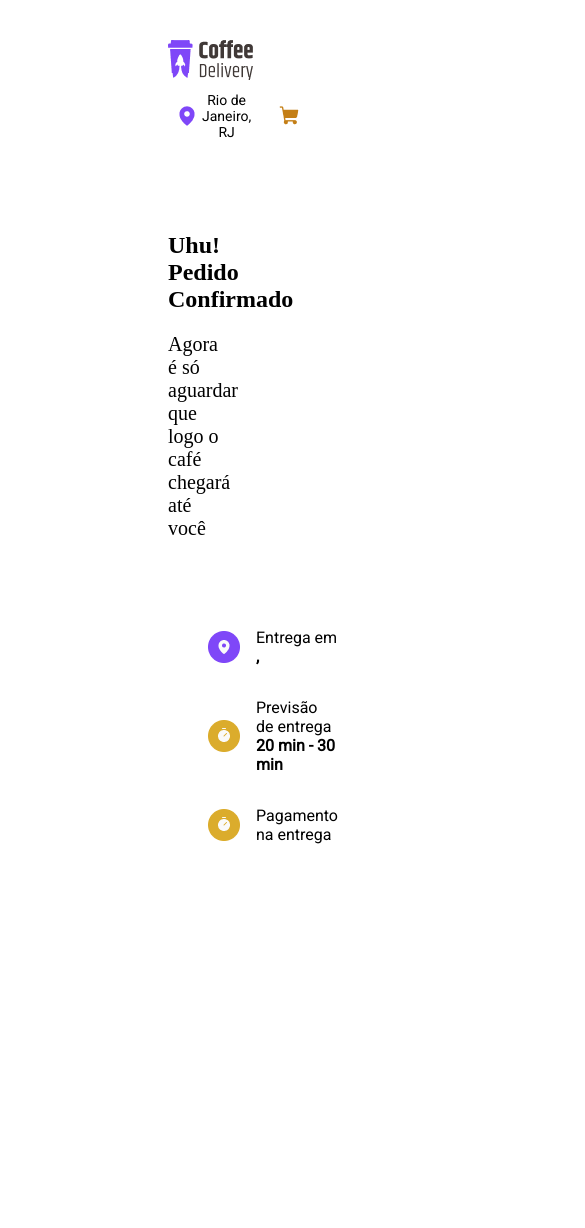
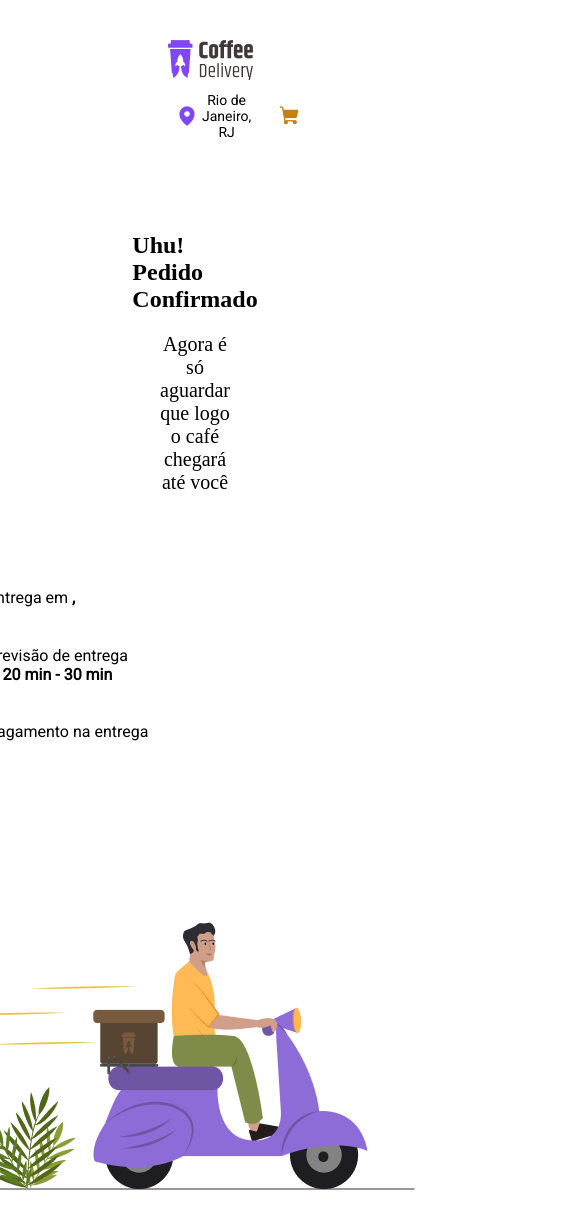
Before and after one commit to gustavocanepa10/coffee-delivery, a React (Vite) app: page /sucess in a window 390 px wide. Shown: the top 1228 px of the page, 585 px wide, since content can reach past the window. Before the commit the page ends 964 px from the top, so only its background shows below. Built offline with nearby package versions, Linux system fonts and the light colour scheme; the HTML template or start-up script is replaced by a standard one.

Commit message:
feat : responsiveness rules applied in all pages

```diff
--- a/src/components/CoffeeList/styles.module.css
+++ b/src/components/CoffeeList/styles.module.css
@@ -21,7 +21,7 @@
     gap: 5rem;
 }
 
-@media (max-width : 768px) {
+@media (max-width : 1024px) {
     .coffeeList {
         grid-template-columns: repeat(2,1fr);
         align-items: center;
--- a/src/components/Intro/styles.module.css
+++ b/src/components/Intro/styles.module.css
@@ -7,7 +7,7 @@
 
 }
 
-@media (max-width: 768px) {
+@media (max-width: 1024px) {
     .main {
         display: flex;
         flex-direction: column;
--- a/src/components/NavBar/styles.module.css
+++ b/src/components/NavBar/styles.module.css
@@ -10,7 +10,7 @@
   }
 }
 
-@media (max-width: 768px) {
+@media (max-width: 1024px) {
   header {
 
     align-items: center;
--- a/src/pages/Sucess/styles.module.css
+++ b/src/pages/Sucess/styles.module.css
@@ -1,5 +1,3 @@
-
-
 .sucess {
   padding: 2rem 10rem;
   display: flex;
@@ -17,19 +15,37 @@
       font-family: "Baloo 2";
     }
   }
-
 }
-
-
 
 .order {
   display: flex;
   align-items: center;
   gap: 25rem;
+}
+
+@media (max-width: 1024px) {
+
+    .sucess {
+        align-items: center;
 
 
+        span {
+            text-align: center;
+        }
     }
 
+    .orderInfo {
+        padding: 0 3rem;
+    }
+
+  .order {
+    display: flex;
+
+    flex-direction: column;
+    padding: 0;
+    gap: 2rem;
+  }
+}
 
 .orderInfo {
   border-radius: 8px 53px 8px 30px;
```
Also changed, not shown: src/components/Sidebar/Sidebar.tsx (+14 -14 lines), src/global.css (+9 -0 lines), src/pages/Sucess/Sucess.tsx (+4 -8 lines). Lines whose indentation alone changed are shown as unchanged.
